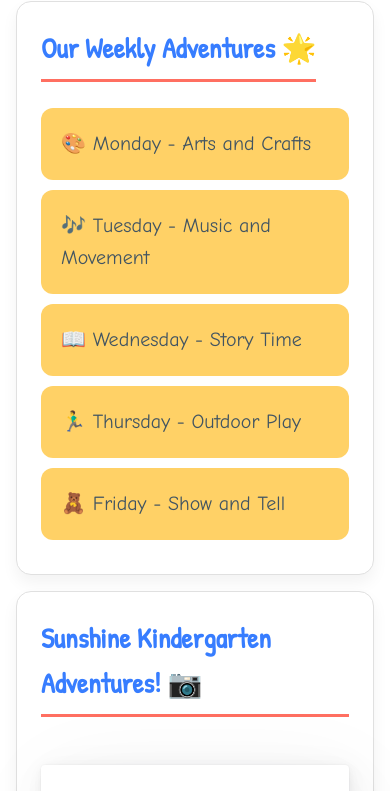
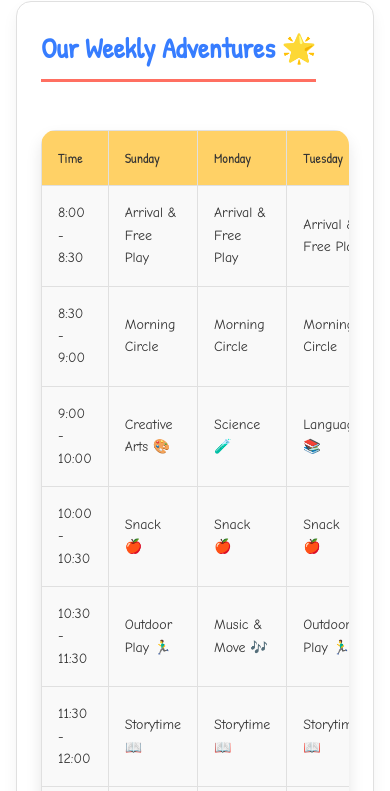
Before and after one commit to 7ax/ITCS333_A1, a plain HTML site: page index.html in a window 390 px wide. Shown: the part 583-1374 px from the top of the page. Drawn offline with nearby package versions, Linux system fonts and the light colour scheme.

Commit message:
Add: Matrix-style weekly schedule for Weekly Adventures section
- Implemented a structured table layout for the weekly schedule, displaying time slots and daily activities.
- Included playful emojis for each activity to engage young children and parents.
- Styled the schedule table with consistent color schemes, hover effects, and responsive design to match the website’s theme.

```diff
--- a/index.html
+++ b/index.html
@@ -36,14 +36,105 @@
         <!-- Weekly Schedule -->
         <section id="schedule">
             <h2>Our Weekly Adventures 🌟</h2>
-            <ul class="section-list">
-                <li class="section-item">🎨 Monday - Arts and Crafts</li>
-                <li class="section-item">🎶 Tuesday - Music and Movement</li>
-                <li class="section-item">📖 Wednesday - Story Time</li>
-                <li class="section-item">🏃‍♂️ Thursday - Outdoor Play</li>
-                <li class="section-item">🧸 Friday - Show and Tell</li>
-            </ul>
+            <div class="schedule-container">
+                <table class="schedule-table">
+                    <thead>
+                        <tr>
+                            <th>Time</th>
+                            <th>Sunday</th>
+                            <th>Monday</th>
+                            <th>Tuesday</th>
+                            <th>Wednesday</th>
+                            <th>Thursday</th>
+                        </tr>
+                    </thead>
+                    <tbody>
+                        <tr>
+                            <td>8:00 - 8:30</td>
+                            <td>Arrival & Free Play</td>
+                            <td>Arrival & Free Play</td>
+                            <td>Arrival & Free Play</td>
+                            <td>Arrival & Free Play</td>
+                            <td>Arrival & Free Play</td>
+                        </tr>
+                        <tr>
+                            <td>8:30 - 9:00</td>
+                            <td>Morning Circle</td>
+                            <td>Morning Circle</td>
+                            <td>Morning Circle</td>
+                            <td>Morning Circle</td>
+                            <td>Morning Circle</td>
+                        </tr>
+                        <tr>
+                            <td>9:00 - 10:00</td>
+                            <td>Creative Arts 🎨</td>
+                            <td>Science 🧪</td>
+                            <td>Language 📚</td>
+                            <td>Math ➕</td>
+                            <td>Outdoor Play 🏃‍♂️</td>
+                        </tr>
+                        <tr>
+                            <td>10:00 - 10:30</td>
+                            <td>Snack 🍎</td>
+                            <td>Snack 🍎</td>
+                            <td>Snack 🍎</td>
+                            <td>Snack 🍎</td>
+                            <td>Snack 🍎</td>
+                        </tr>
+                        <tr>
+                            <td>10:30 - 11:30</td>
+                            <td>Outdoor Play 🏃‍♂️</td>
+                            <td>Music & Move 🎶</td>
+                            <td>Outdoor Play 🏃‍♂️</td>
+                            <td>Dramatic Play 🎭</td>
+                            <td>Science Fun 🔬</td>
+                        </tr>
+                        <tr>
+                            <td>11:30 - 12:00</td>
+                            <td>Storytime 📖</td>
+                            <td>Storytime 📖</td>
+                            <td>Storytime 📖</td>
+                            <td>Storytime 📖</td>
+                            <td>Storytime 📖</td>
+                        </tr>
+                        <tr>
+                            <td>12:00 - 12:30</td>
+                            <td>Lunch 🍽️</td>
+                            <td>Lunch 🍽️</td>
+                            <td>Lunch 🍽️</td>
+                            <td>Lunch 🍽️</td>
+                            <td>Lunch 🍽️</td>
+                        </tr>
+                        <tr>
+                            <td>12:30 - 1:00</td>
+                            <td>Quiet Time 😴</td>
+                            <td>Quiet Time 😴</td>
+                            <td>Quiet Time 😴</td>
+                            <td>Quiet Time 😴</td>
+                            <td>Quiet Time 😴</td>
+                        </tr>
+                        <tr>
+                            <td>1:00 - 1:45</td>
+                            <td>Group Learn 👥</td>
+                            <td>Puzzles 🧩</td>
+                            <td>Sensory Play 👃</td>
+                            <td>Art & Craft 🎨</td>
+                            <td>Celebration 🎉</td>
+                        </tr>
+                        <tr>
+                            <td>1:45 - 2:00</td>
+                            <td>Goodbye & Pick-Up 👋</td>
+                            <td>Goodbye & Pick-Up 👋</td>
+                            <td>Goodbye & Pick-Up 👋</td>
+                            <td>Goodbye & Pick-Up 👋</td>
+                            <td>Goodbye & Pick-Up 👋</td>
+                        </tr>
+                    </tbody>
+                </table>
+            </div>
         </section>
+
+
 
         <!-- Photo Gallery -->
         <section id="gallery">
--- a/resources/styles.css
+++ b/resources/styles.css
@@ -210,6 +210,54 @@ footer p {
     color: #fff;
 }
 
+/* Schedule Section Styling */
+.schedule-container {
+    overflow-x: auto;
+    margin: 2rem auto;
+    max-width: 100%;
+    border-radius: 15px;
+    box-shadow: 0 8px 16px rgba(0, 0, 0, 0.1);
+    background-color: var(--background-color);
+}
+
+.schedule-table {
+    width: 100%;
+    border-collapse: collapse;
+    background-color: var(--background-color);
+    text-align: center;
+    font-size: 1rem;
+    border-radius: 12px;
+    overflow: hidden;
+}
+
+.schedule-table th, .schedule-table td {
+    padding: 1rem;
+    border: 1px solid var(--border-color);
+}
+
+.schedule-table th {
+    background-color: var(--secondary-color);
+    color: var(--text-color);
+    font-family: 'Patrick Hand', cursive;
+    font-size: 1.25rem;
+}
+
+.schedule-table td {
+    background-color: #f9f9f9;
+    color: var(--text-color);
+    font-family: 'Comic Sans MS', 'Segoe UI', Tahoma, Geneva, Verdana, sans-serif;
+    transition: background-color 0.3s ease;
+}
+
+.schedule-table td:hover {
+    background-color: var(--accent-color);
+    color: #fff;
+    cursor: pointer;
+}
+
+
+
+
 
 /* Mobile Adjustments */
 @media (max-width: 768px) {
@@ -233,4 +281,8 @@ footer p {
     footer p {
         font-size: 1rem;
     }
+    .schedule-table th,
+    .schedule-table td {
+        font-size: 0.875rem;
+    }
 }
```
